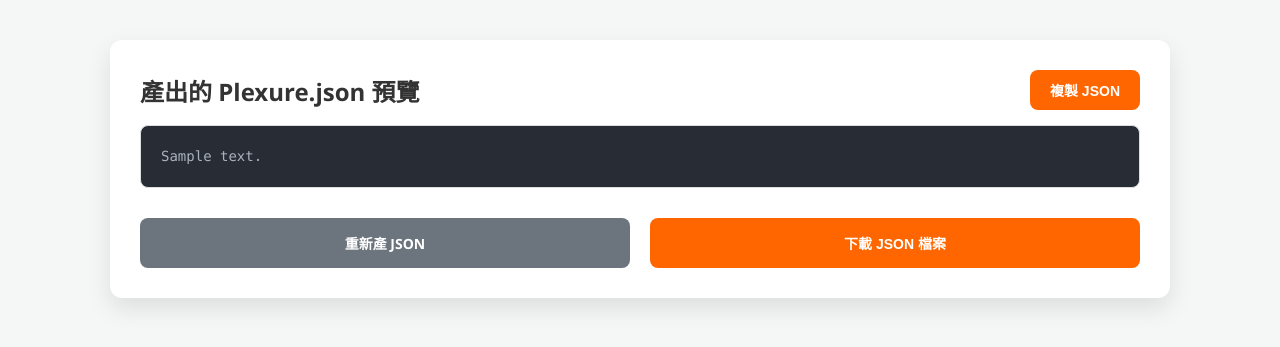
After one commit to Jonathanbir/plexure-web, a Flask app: template templates/result.html in a window 1280 px wide. The commit adds this page. Shown: the top 347 px of the page. Run offline with Flask 3, Linux system fonts and the light colour scheme; the template is opened without the code that fills it: most values are stand-ins (such as "Sample title", 1, 10 or a date in 2020).

Commit message:
git:增加JSON預覽頁

```diff
--- a/app.py
+++ b/app.py
@@ -275,12 +275,24 @@ def transform():
     output.seek(0)
     return send_file(output, mimetype='application/vnd.openxmlformats-officedocument.spreadsheetml.sheet', as_attachment=True, download_name='data.xlsx')
 
-@app.route('/transform_to_json', methods=['POST'])
-def transform_to_json():
+@app.route('/generate_result', methods=['POST'])
+def generate_result():
     data_file = request.files['dataFile']
     model_file = request.files['modelFile']
+
+    # 執行原本的轉換邏輯取得 JSON 字串
     json_result = perform_transformation(data_file, model_file)
-    return send_file(io.BytesIO(json_result.encode('utf-8')), mimetype='application/json', as_attachment=True, download_name='plexure.json')
+
+    # 將 JSON 字串傳遞給新的結果頁面渲染
+    return render_template('result.html', json_content=json_result)
+
+
+# @app.route('/transform_to_json', methods=['POST'])
+# def transform_to_json():
+#     data_file = request.files['dataFile']
+#     model_file = request.files['modelFile']
+#     json_result = perform_transformation(data_file, model_file)
+#     return send_file(io.BytesIO(json_result.encode('utf-8')), mimetype='application/json', as_attachment=True, download_name='plexure.json')
 
 if __name__ == '__main__':
     app.run(debug=True, port=5000)
--- /dev/null
+++ b/templates/result.html
@@ -0,0 +1,163 @@
+<!doctype html>
+<html lang="zh-TW">
+  <head>
+    <meta charset="UTF-8" />
+    <title>Plexure 自動化腳本產出結果</title>
+    <style>
+      body {
+        font-family: "Segoe UI", Tahoma, Geneva, Verdana, sans-serif;
+        background-color: #f4f7f6;
+        margin: 0;
+        padding: 40px;
+        display: flex;
+        flex-direction: column;
+        align-items: center;
+      }
+      .container {
+        width: 90%;
+        max-width: 1000px;
+        background: white;
+        padding: 30px;
+        border-radius: 12px;
+        box-shadow: 0 10px 25px rgba(0, 0, 0, 0.1);
+      }
+
+      /* 新增：標題與複製按鈕的容器 */
+      .header-row {
+        display: flex;
+        justify-content: space-between;
+        align-items: center;
+        margin-bottom: 15px;
+      }
+      h2 {
+        color: #333;
+        margin: 0;
+      }
+
+      /* JSON 顯示區域樣式 */
+      #jsonViewer {
+        background-color: #282c34;
+        color: #abb2bf;
+        padding: 20px;
+        border-radius: 8px;
+        overflow: auto;
+        max-height: 500px;
+        font-family: "Consolas", "Monaco", monospace;
+        font-size: 14px;
+        line-height: 1.5;
+        white-space: pre-wrap;
+        border: 1px solid #ddd;
+      }
+
+      .btn-group {
+        display: flex;
+        justify-content: space-between;
+        margin-top: 30px;
+        gap: 20px;
+      }
+
+      .btn {
+        padding: 10px 20px;
+        border: none;
+        border-radius: 8px;
+        font-size: 14px;
+        font-weight: bold;
+        cursor: pointer;
+        transition: all 0.3s;
+        text-align: center;
+        text-decoration: none;
+      }
+
+      /* 複製按鈕樣式 (綠色) */
+      .btn-copy {
+        background-color: #ff6600;
+        color: white;
+      }
+      .btn-copy:hover {
+        background-color: #c24e01;
+      }
+
+      .btn-back {
+        flex: 1;
+        background-color: #6c757d;
+        color: white;
+        padding: 15px; /* 下方大按鈕維持較大尺寸 */
+      }
+      .btn-back:hover {
+        background-color: #5a6268;
+      }
+
+      .btn-download {
+        flex: 1;
+        background-color: #ff6600;
+        color: white;
+        padding: 15px;
+      }
+      .btn-download:hover {
+        background-color: #c24e01;
+      }
+    </style>
+  </head>
+  <body>
+    <div class="container">
+      <div class="header-row">
+        <h2>產出的 Plexure.json 預覽</h2>
+        <button id="copyBtn" class="btn btn-copy">複製 JSON</button>
+      </div>
+
+      <pre id="jsonViewer">{{ json_content }}</pre>
+
+      <div class="btn-group">
+        <a href="/step2" class="btn btn-back">重新產 JSON</a>
+        <button id="downloadBtn" class="btn btn-download">
+          下載 JSON 檔案
+        </button>
+      </div>
+    </div>
+
+    <script>
+      // 1. 複製 JSON 的邏輯
+      document.getElementById("copyBtn").addEventListener("click", function () {
+        const jsonText = document.getElementById("jsonViewer").textContent;
+
+        // 使用現代瀏覽器的 Clipboard API
+        navigator.clipboard
+          .writeText(jsonText)
+          .then(() => {
+            const copyBtn = document.getElementById("copyBtn");
+            const originalText = copyBtn.textContent;
+
+            // 變更按鈕文字作為回饋
+            copyBtn.textContent = "已複製！";
+            copyBtn.style.backgroundColor = "#c24e01";
+
+            // 1.5 秒後恢復原狀
+            setTimeout(() => {
+              copyBtn.textContent = originalText;
+              copyBtn.style.backgroundColor = "#ff6600";
+            }, 1500);
+          })
+          .catch((err) => {
+            alert("複製失敗: ", err);
+          });
+      });
+
+      // 2. 下載 JSON 的邏輯
+      document
+        .getElementById("downloadBtn")
+        .addEventListener("click", function () {
+          const jsonText = document.getElementById("jsonViewer").textContent;
+          const blob = new Blob([jsonText], { type: "application/json" });
+          const url = URL.createObjectURL(blob);
+
+          const a = document.createElement("a");
+          a.href = url;
+          a.download = "plexure.json";
+          document.body.appendChild(a);
+          a.click();
+          document.body.removeChild(a);
+          URL.revokeObjectURL(url);
+        });
+    </script>
+  </body>
+</html>
```
Also changed, not shown: templates/template.html (+33 -13 lines).
